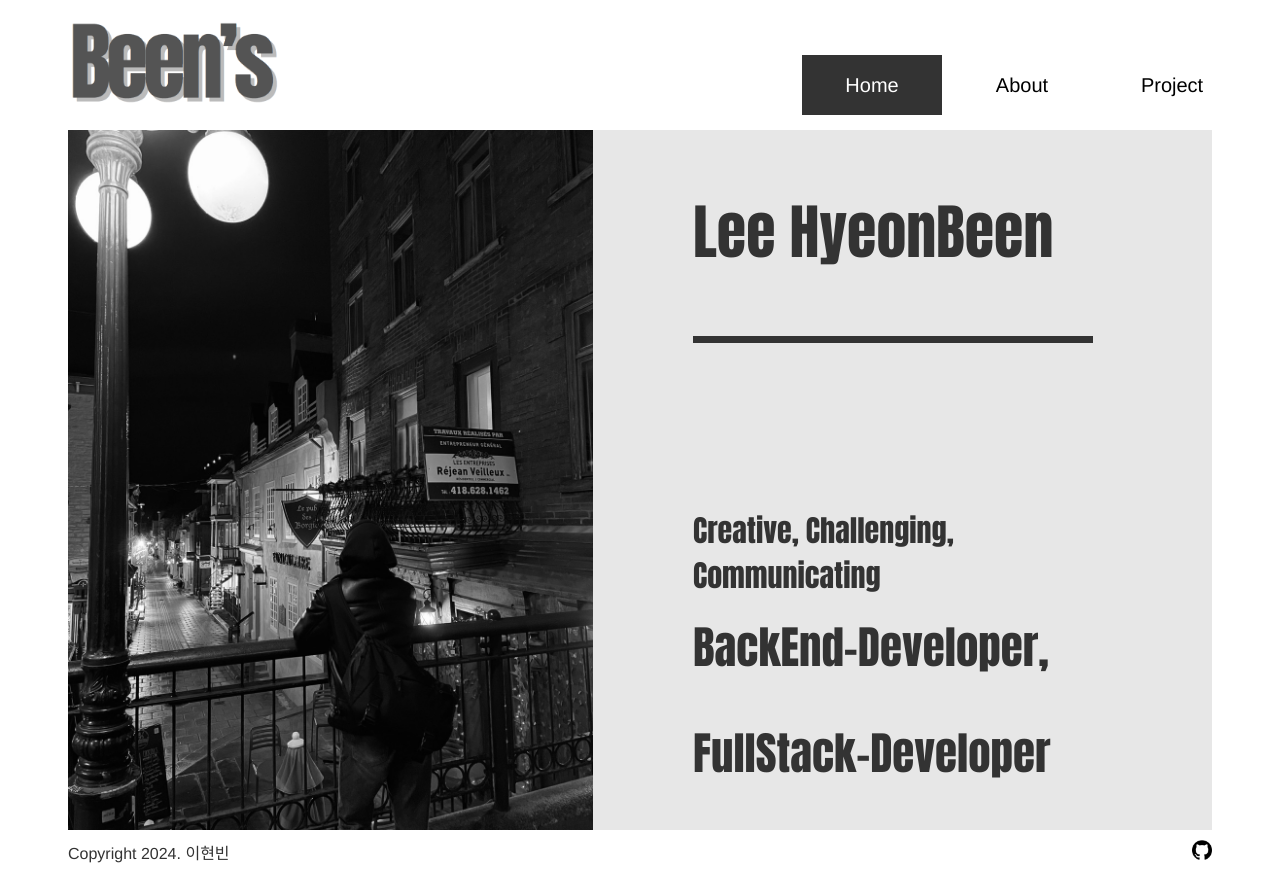
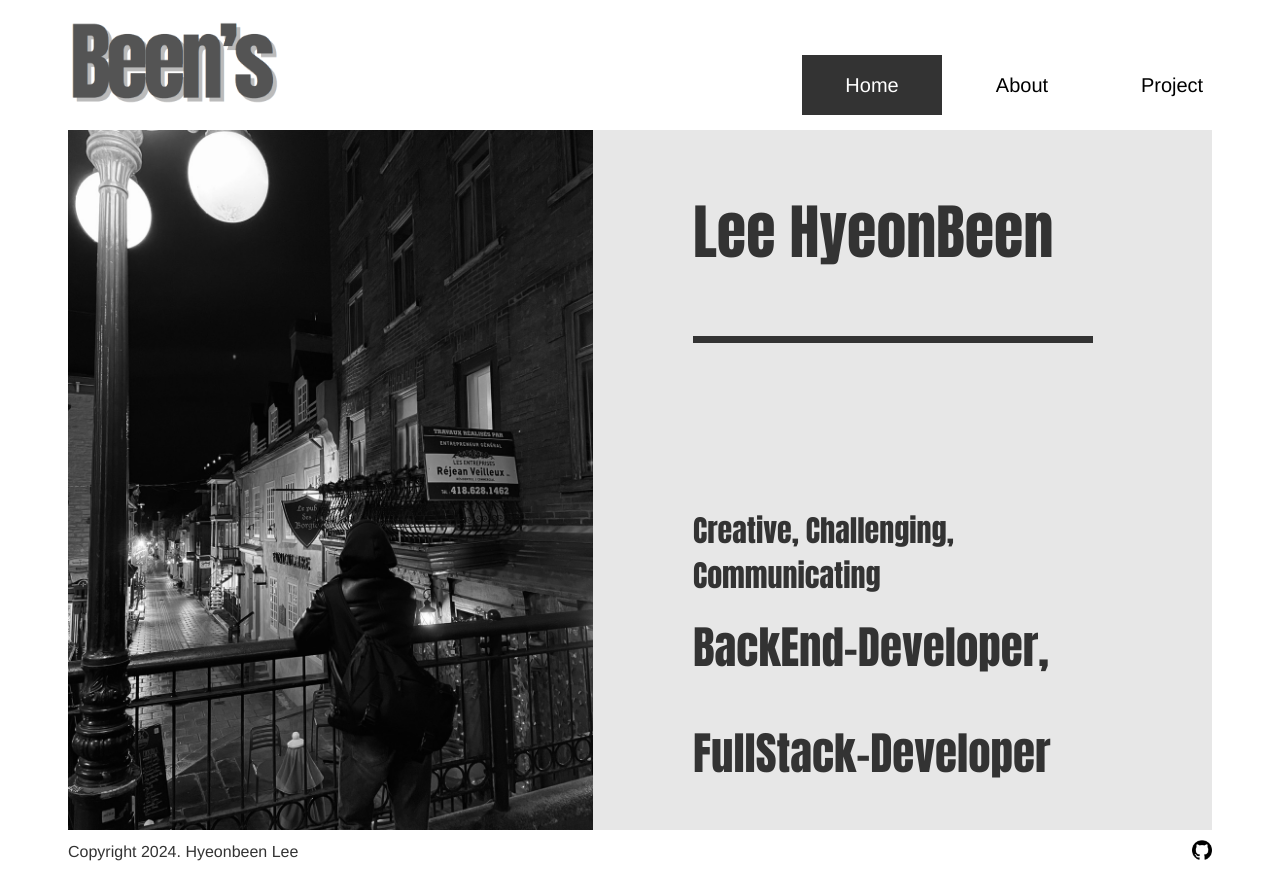
Before and after one commit to Been980804/Portfolio, a Vue app: page / in a window 1280 px wide. Built offline with nearby package versions, Linux system fonts and the light colour scheme.

Commit message:
Update AppFooter.vue

```diff
--- a/src/components/AppFooter.vue
+++ b/src/components/AppFooter.vue
@@ -1,6 +1,6 @@
 <template>
   <div class="footer">
-    <div>Copyright 2024. 이현빈</div>
+    <div>Copyright 2024. Hyeonbeen Lee</div>
     <div>
       <a href="https://github.com/Been980804">
         <img src="../assets/img/stack/github_logo.png" class="footer_img" />
```
